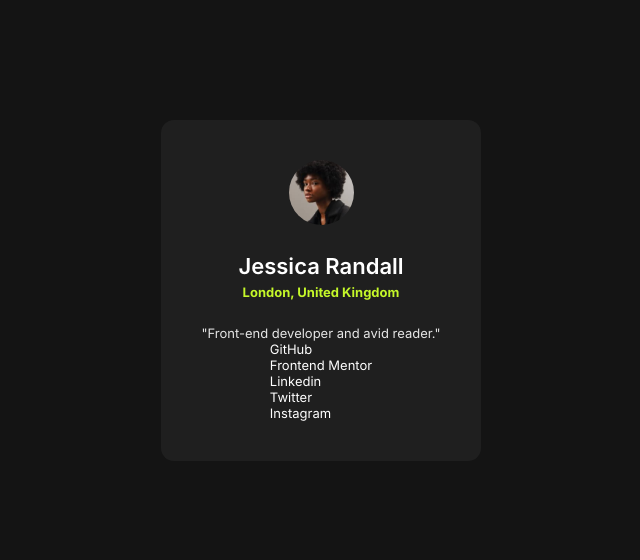
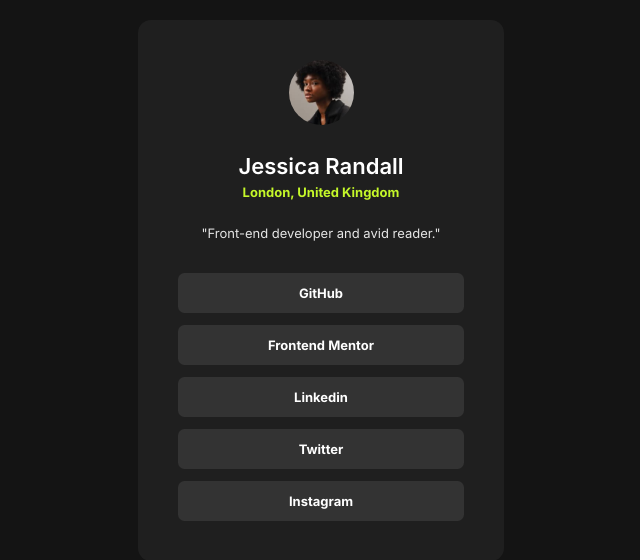
Before and after one commit to ltaverni/frontend-mentor_social-links, a React (Vite) app: page / in a window 1280 px wide. Shown: the part 110-670 px from the top of the page, without its empty margins (319-959 px from the left). Built offline with nearby package versions, Linux system fonts and the light colour scheme.

Commit message:
style links

```diff
--- a/src/App.css
+++ b/src/App.css
@@ -73,3 +73,23 @@
     margin-top: 25px;
     color: hsl(0, 0%, 90%)
 }
+
+
+.links {
+    margin-top: 20px;
+    width: 22em;
+}
+
+.link-container {
+    display: flex;
+    justify-content: center;
+    align-items: center;
+    height: 40px;
+    margin-top: 12px;
+    background-color: hsl(0, 0%, 20%);
+    border-radius: 0.5em;
+}
+
+.link-container > a {
+    font-family: 'Inter-Bold';
+}
```
